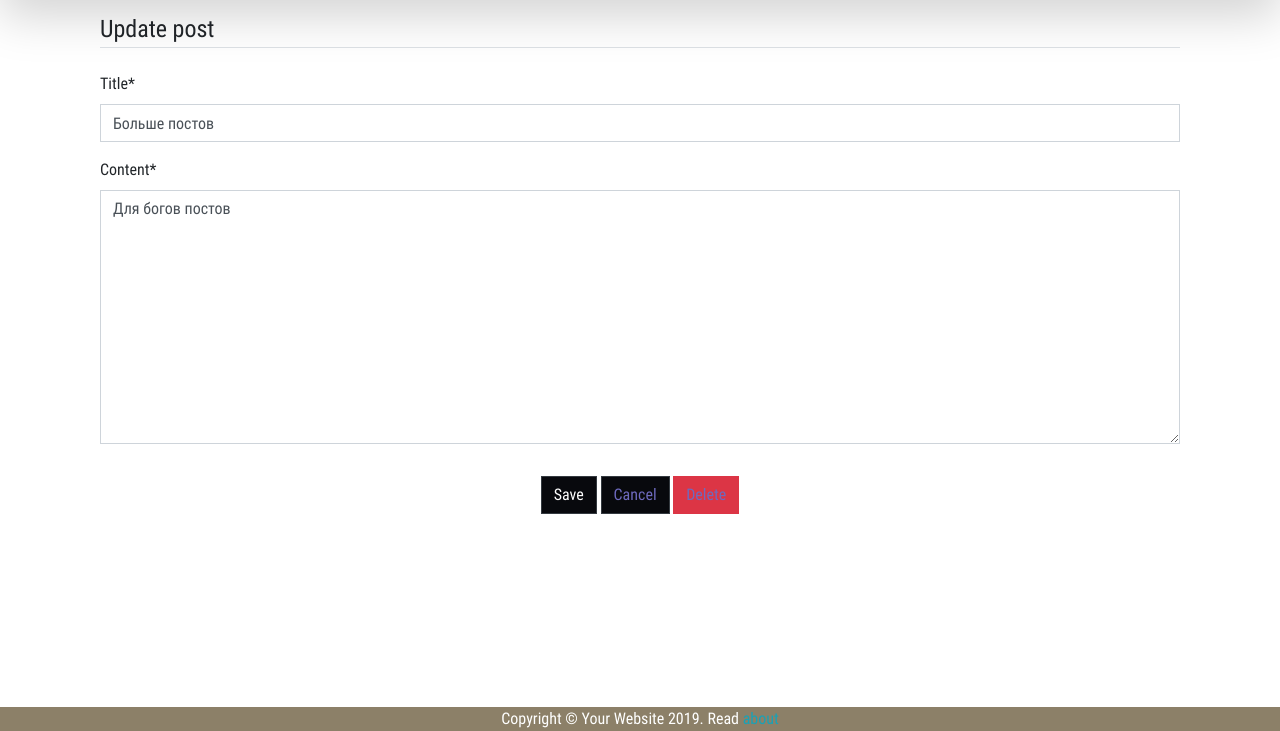
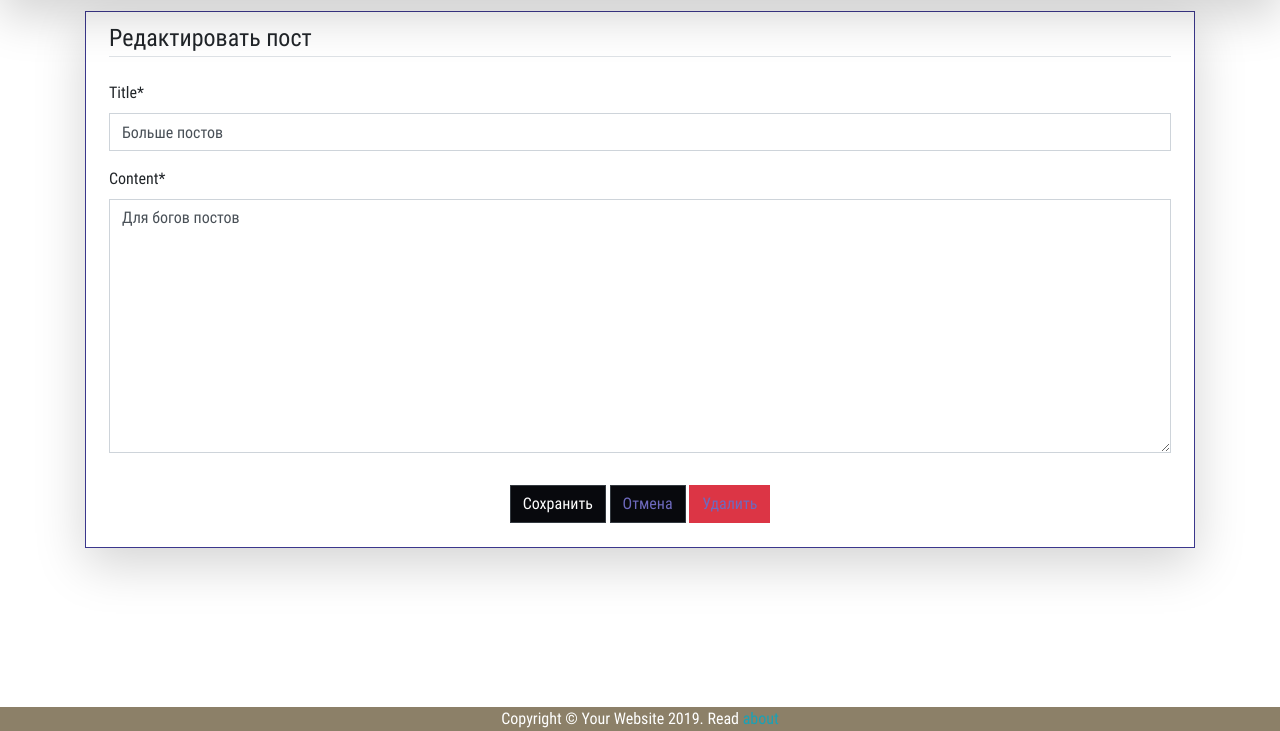
Before and after one commit to Mikadun/FountOfKnowledge, a Django app: page /post/9/update in a window 1280 px wide. Shown: the part 69-800 px from the top of the page. Run offline with Django 3.2, Linux system fonts and the light colour scheme; a user stored in the database is signed in; data comes from the database, SQL or seed files in the repository; both versions use the stored data as it was after the commit; some libraries are stand-ins or nearby versions.

Commit message:
Translate

```diff
--- a/blog/templates/blog/post_form.html
+++ b/blog/templates/blog/post_form.html
@@ -6,11 +6,11 @@
 			<form method="POST">
 				{% csrf_token %}
 				<fieldset class="form-group">
-					<legend class="border-bottom mb-4">Create post</legend>
+					<legend class="border-bottom mb-4">Создать пост</legend>
 					{{ form|crispy }}
 				</fieldset>
 				<div class="form-group text-center">
-					<button class="btn btn-dark" type="submit">Create</button>
+					<button class="btn btn-dark" type="submit">Создать</button>
 				</div>
 			</form>
 		</div>
--- a/blog/templates/blog/post_update.html
+++ b/blog/templates/blog/post_update.html
@@ -1,20 +1,22 @@
 {% extends 'blog/base.html' %}
 {% load crispy_forms_tags %}
 {% block content %}
+	<div class="card p-2 shadow-lg">
 		<div class="container">
 			<form method="POST">
 				{% csrf_token %}
 				<fieldset class="form-group">
-				<legend class="border-bottom mb-4">Update post</legend>
+					<legend class="border-bottom mb-4">Редактировать пост</legend>
 					{{ form|crispy }}
 				</fieldset>
 				<div class="form-group">
 					<div class="text-center">
-					<button class="btn btn-dark" type="submit">Save</button>
-					<a class="btn btn-dark" href="{% url 'post-detail' object.id %}">Cancel</a>
-					<a class="btn btn-danger" href="{% url 'post-delete' object.id %}">Delete</a>
+						<button class="btn btn-dark" type="submit">Сохранить</button>
+						<a class="btn btn-dark" href="{% url 'post-detail' object.id %}">Отмена</a>
+						<a class="btn btn-danger" href="{% url 'post-delete' object.id %}">Удалить</a>
 					</div>
 				</div>
 			</form>
 		</div>
+	</div>
 {% endblock content %}
--- a/users/templates/users/admin_panel.html
+++ b/users/templates/users/admin_panel.html
@@ -1,6 +1,6 @@
 {% extends 'blog/base.html' %}
 {% block content %}
-	<h1 class="my-4">Users
+	<h1 class="my-4">Пользователи
 				<!-- <small>newest first</small> -->
 	</h1>
 	{% for user_ in users %}
@@ -13,7 +13,7 @@
 				</div>
 				<div class="col-5 text-right">
 					<!-- <a class="btn btn-dark" href="#">Update</a> -->
-					<a class="btn btn-danger" href="{% url 'user-delete' user_.id %}">Delete</a>
+					<a class="btn btn-danger" href="{% url 'user-delete' user_.id %}">Удалить</a>
 				</div>
 			</div>
 			<div class="card-body row">
--- a/users/templates/users/profile.html
+++ b/users/templates/users/profile.html
@@ -19,8 +19,8 @@
     			{{ pform|crispy }}
     		</fieldset>
     		<div class="form-group">
-    			<button class="btn btn-dark" type="submit">Update</button>
-    			<a class="btn btn-danger" href="{% url 'user-delete' user.id %}">Delete this account</a>
+    			<button class="btn btn-dark" type="submit">Редактировать</button>
+    			<a class="btn btn-danger" href="{% url 'user-delete' user.id %}">Удалить аккаунт</a>
     		</div>
     	</form>
 	</div>
```
Also changed, not shown: blog/templates/blog/post_confirm_delete.html (+4 -4 lines), users/templates/users/logout.html (+4 -4 lines), users/templates/users/user_confirm_delete.html (+4 -4 lines), db.sqlite3. Lines whose indentation alone changed are shown as unchanged.
